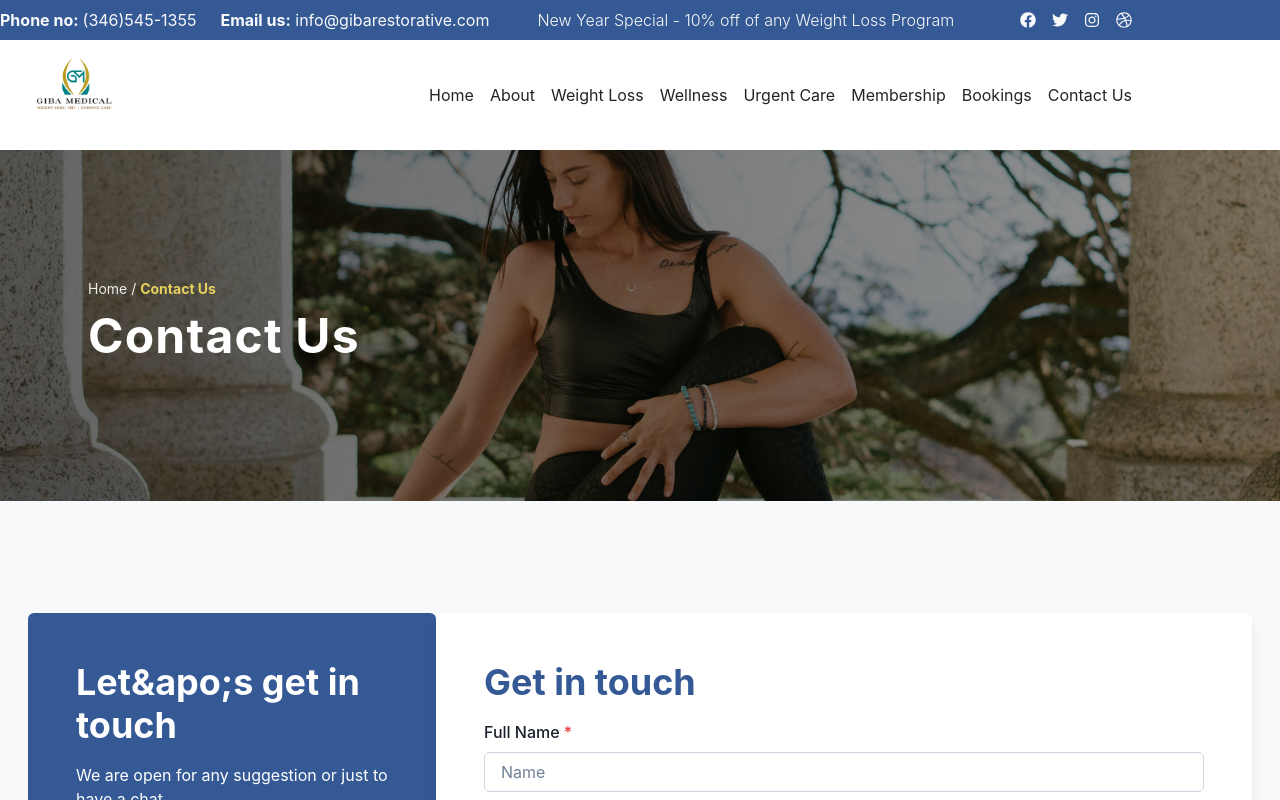
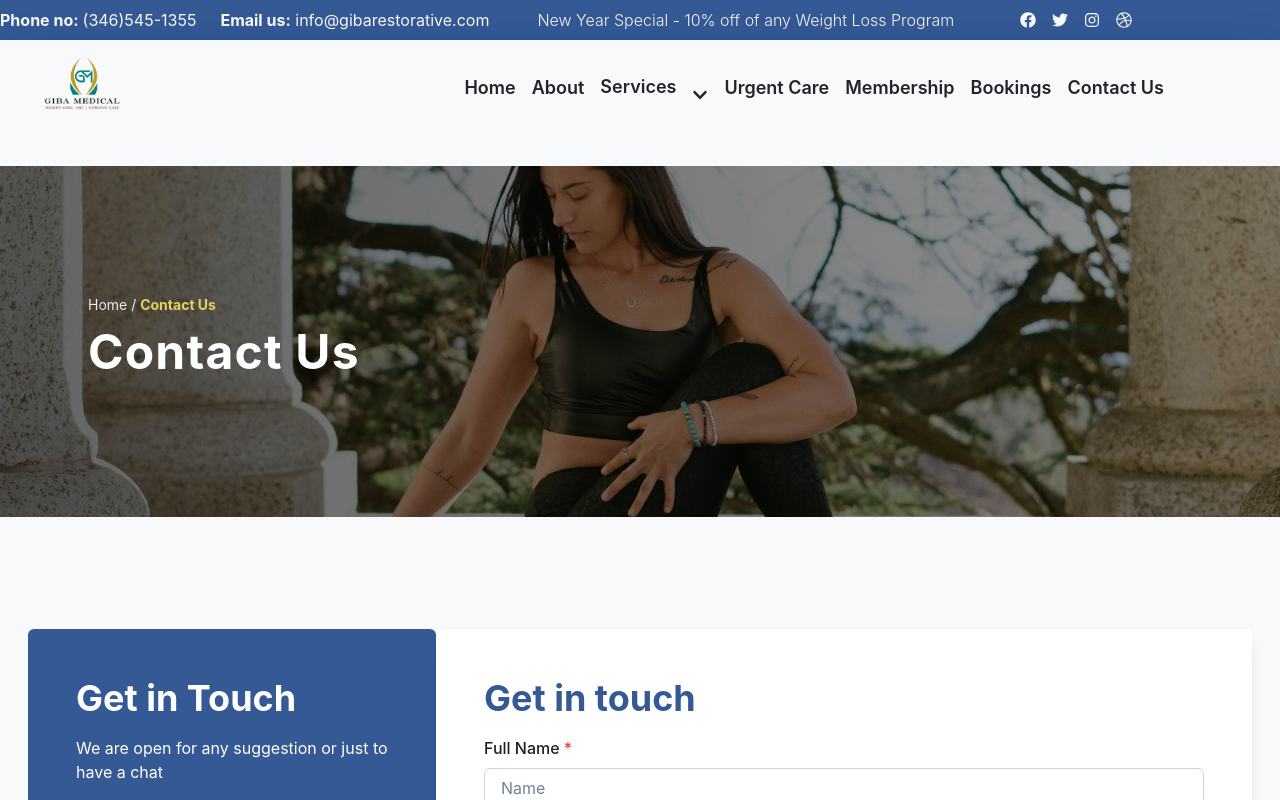
Before and after one commit to oduyemi/gibarestorative, a Next.js app: page /locator in a window 1280 px wide. Shown: the top 800 px of the page. Built offline with nearby package versions, Linux system fonts and the light colour scheme.

Commit message:
404 page, Header updated, Borad updated

```diff
--- a/package.json
+++ b/package.json
@@ -9,6 +9,7 @@
     "lint": "next lint"
   },
   "dependencies": {
+    "@chakra-ui/icons": "^2.2.4",
     "@chakra-ui/next-js": "^2.4.2",
     "@chakra-ui/react": "^2.10.5",
     "@emotion/react": "^11.14.0",
--- a/src/app/layout.tsx
+++ b/src/app/layout.tsx
@@ -1,28 +1,44 @@
-"use client"
+"use client";
+
 import { Box, ChakraProvider } from "@chakra-ui/react";
 import "./globals.css";
-import "../css/style.css"
+import "../css/style.css";
 import "bootstrap/dist/css/bootstrap.min.css";
-import "animate.css"
+import "animate.css";
 import { TopHeader } from "@/navigation/TopHeader";
 import { Header } from "@/navigation/Header";
 import { Footer } from "@/navigation/Footer";
 
-
-export default function RootLayout({ children }: { children: React.ReactNode }) {
+export default function RootLayout({
+  children,
+  hideLayout = false, // Default is false
+}: {
+  children: React.ReactNode;
+  hideLayout?: boolean;
+}) {
   return (
     <html lang="en">
       <body style={{ margin: 0, padding: 0 }}>
         <ChakraProvider>
           <Box minH="100vh" display="flex" flexDirection="column" m={0} p={0}>
-            <TopHeader />
-            <Header />
+            {/* Conditionally Render Header */}
+            {!hideLayout && (
+              <>
+                <TopHeader />
+                <Header />
+              </>
+            )}
+
             <Box flex="1" m={0} p={0}>
               {children}
             </Box>
-            <Box className="mt-5">
-              <Footer />
-            </Box>
+
+            {/* Conditionally Render Footer */}
+            {!hideLayout && (
+              <Box className="mt-5">
+                <Footer />
+              </Box>
+            )}
           </Box>
         </ChakraProvider>
       </body>
--- a/src/components/Contact/ContactForm.tsx
+++ b/src/components/Contact/ContactForm.tsx
@@ -146,7 +146,7 @@ export const ContactForm = () => {
                                     </Box>
                                     <Box className="col-lg-4 col-md-5 d-flex align-items-stretch">
                                         <Box className="info-wrap w-100 p-md-5 p-4" bg="#345995" color="white" borderRadius="md">
-                                            <Heading as="h3" mb={4}>Let&apo;s get in touch</Heading>
+                                            <Heading as="h3" mb={4}>Get in Touch</Heading>
                                             <Text mb={4}>We are open for any suggestion or just to have a chat</Text>
                                             <Box className="dbox w-100 d-flex align-items-start mb-4">
                                                 <Box className="icon d-flex align-items-center justify-content-center" mr={3}>
--- a/src/components/Home/Board.tsx
+++ b/src/components/Home/Board.tsx
@@ -127,7 +127,7 @@ export const Board: React.FC = () => {
                 and virtual care membership, your quality
                 care is just one click away.
               </Text>
-              <Link href="/about" className="btn-custom">
+              <Link href="/locator" className="btn-custom">
                 <Button
                   variant="outline"
                   borderColor="#BDA023"
@@ -138,7 +138,7 @@ export const Board: React.FC = () => {
                   borderRadius="full"
                   transition="all 0.3s ease"
                 >
-                  About Us
+                  Contact Us
                 </Button>
               </Link>
             </Box>
--- a/src/navigation/Header.tsx
+++ b/src/navigation/Header.tsx
@@ -1,8 +1,8 @@
 "use client";
 import React, { useState } from "react";
-import { Box, Button } from "@chakra-ui/react";
+import { Box, Button, Menu, MenuButton, MenuList, MenuItem, Flex, Text } from "@chakra-ui/react";
 import Link from "next/link";
-import { FaBars } from "react-icons/fa";
+import { FaBars, FaChevronDown } from "react-icons/fa";
 import Image from "next/image";
 
 export const Header: React.FC = () => {
@@ -13,46 +13,81 @@ export const Header: React.FC = () => {
   };
 
   return (
-    <nav className="navbar navbar-expand-lg navbar-dark text-dark" style={{ backgroundColor: "#fff", margin: 0, padding: 0 }}>
+    <nav className="navbar navbar-expand-lg navbar-dark text-dark shadow-lg" style={{ backgroundColor: "#f8f9fa", padding: "1rem 2rem" }}>
       <Box className="container d-flex justify-content-between align-items-center" m={0} p={0}>
         <Link className="navbar-brand d-flex align-items-center" href="/">
-          {/* Giba<span>Clinic</span> <FaLeaf className="ml-2" /> */}
           <Image
             src="/assets/images/logo.png"
             alt="Logo"
             width={100}
             height={100}
-            className="h-14 w-14 object-contain ml-4 logo"
-        />
+            className="h-14 w-14 object-contain logo"
+          />
         </Link>
-        <Button className="navbar-toggler" onClick={toggleMobileMenu}>
+        <Button
+          className="navbar-toggler"
+          onClick={toggleMobileMenu}
+          aria-label="Toggle Navigation Menu"
+          display={{ base: "block", lg: "none" }} // Show only on mobile
+          variant="ghost"
+          _hover={{ bg: "transparent" }}
+        >
           <FaBars />
         </Button>
-        <Box className={`collapse navbar-collapse ${isMobileMenuOpen ? "show" : ""}`}>
-          <ul className="navbar-nav ml-auto text-center text-lg-left">
+        <Box className={`collapse navbar-collapse ${isMobileMenuOpen ? "show" : ""}`} display={{ base: "block", lg: "flex" }}>
+          <ul className="navbar-nav ml-auto text-center text-lg-left d-flex align-items-center gap-6">
             <li className="nav-item">
-              <Link href="/" className="nav-link text-dark">Home</Link>
+              <Link href="/" className="nav-link text-dark hover:text-blue-600 transition-all duration-300">
+                <Text fontSize="lg" fontWeight="semibold">Home</Text>
+              </Link>
             </li>
             <li className="nav-item">
-              <Link href="/about" className="nav-link text-dark">About</Link>
+              <Link href="/about" className="nav-link text-dark hover:text-blue-600 transition-all duration-300">
+                <Text fontSize="lg" fontWeight="semibold">About</Text>
+              </Link>
             </li>
             <li className="nav-item">
-              <Link href="/weight-loss" className="nav-link text-dark">Weight Loss</Link>
+              <Menu>
+                <MenuButton
+                  as={Button}
+                  variant="ghost"
+                  display="flex"
+                  alignItems="center"
+                  justifyContent="center"
+                  rightIcon={<FaChevronDown />}
+                  _hover={{ bg: "transparent", color: "blue.600" }}
+                  className="nav-link text-dark d-flex align-items-center hover:text-blue-600 transition-all duration-300"
+                  padding="0.75rem 1.25rem" // Ensure consistent padding
+                >
+                  <Text fontSize="lg" fontWeight="semibold" mr={2}>Services</Text> {/* Added margin to space text and icon */}
+                </MenuButton>
+                <MenuList bg="white" boxShadow="lg" borderRadius="md" py={2}>
+                  <MenuItem as={Link} href="/hormone-replacement" _hover={{ bg: "gray.100" }}>Hormone Replacement Therapy</MenuItem>
+                  <MenuItem as={Link} href="/patient-care" _hover={{ bg: "gray.100" }}>Patient Care</MenuItem>
+                  <MenuItem as={Link} href="/virtual-visits" _hover={{ bg: "gray.100" }}>Virtual Visits</MenuItem>
+                  <MenuItem as={Link} href="/weight-loss" _hover={{ bg: "gray.100" }}>Weight Loss Program</MenuItem>
+                </MenuList>
+              </Menu>
             </li>
             <li className="nav-item">
-              <Link href="/wellness" className="nav-link text-dark">Wellness</Link>
+              <Link href="/urgent-care" className="nav-link text-dark hover:text-blue-600 transition-all duration-300">
+                <Text fontSize="lg" fontWeight="semibold">Urgent Care</Text>
+              </Link>
             </li>
             <li className="nav-item">
-              <Link href="/urgent-care" className="nav-link text-dark">Urgent Care</Link>
+              <Link href="/membership" className="nav-link text-dark hover:text-blue-600 transition-all duration-300">
+                <Text fontSize="lg" fontWeight="semibold">Membership</Text>
+              </Link>
             </li>
             <li className="nav-item">
-              <Link href="/membership" className="nav-link text-dark">Membership</Link>
+              <Link href="/bookings" className="nav-link text-dark hover:text-blue-600 transition-all duration-300">
+                <Text fontSize="lg" fontWeight="semibold">Bookings</Text>
+              </Link>
             </li>
             <li className="nav-item">
-              <Link href="/bookings" className="nav-link text-dark">Bookings</Link>
-            </li>
-            <li className="nav-item">
-              <Link href="/locator" className="nav-link text-dark">Contact Us</Link>
+              <Link href="/locator" className="nav-link text-dark hover:text-blue-600 transition-all duration-300">
+                <Text fontSize="lg" fontWeight="semibold">Contact Us</Text>
+              </Link>
             </li>
           </ul>
         </Box>
```
Also changed, not shown: src/app/not-found.tsx (added, +65 -0 lines), public/assets/images/void.png (added), src/app/globals.css (line endings or trailing spaces), 1 other file (tests, documents, lock files or other folders).
